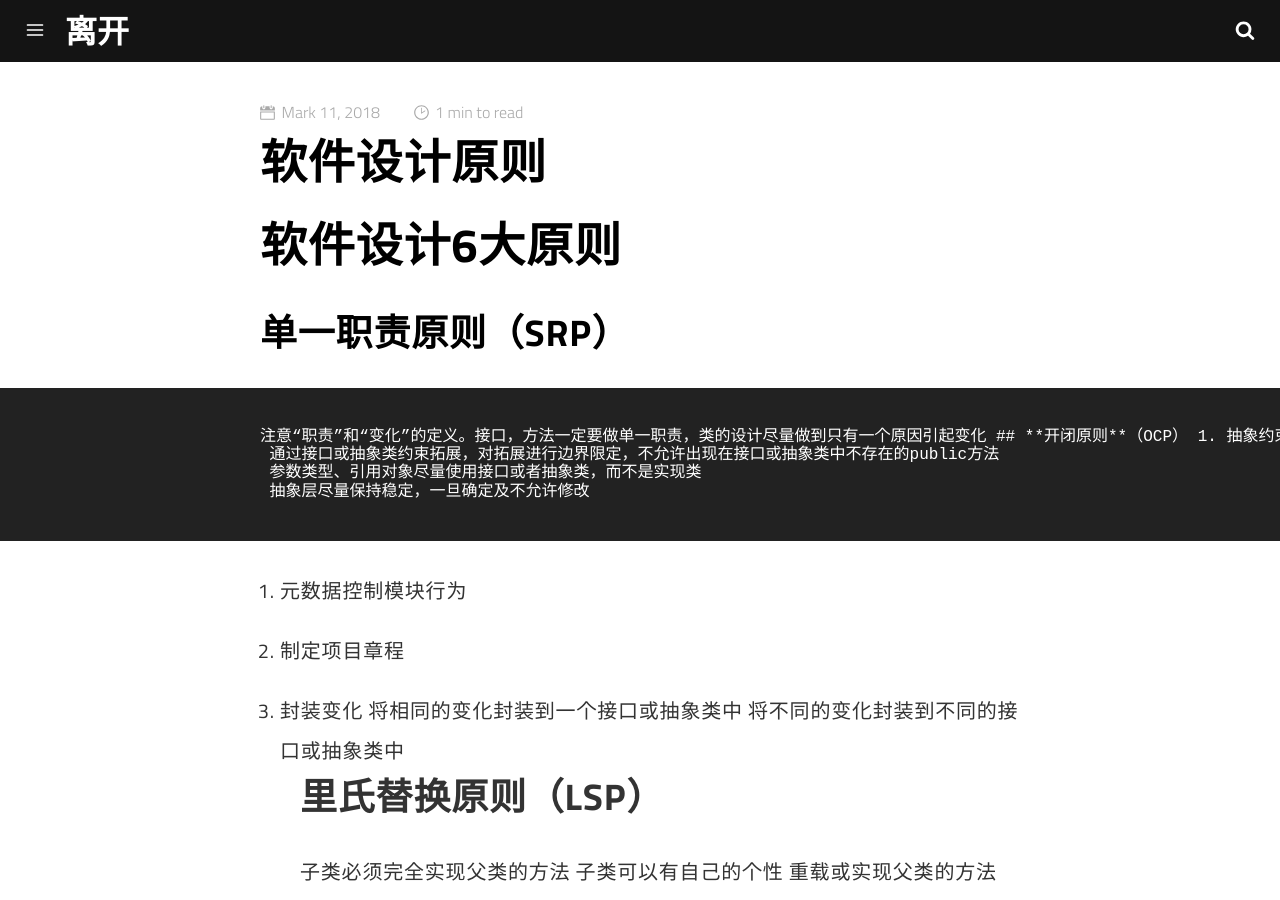
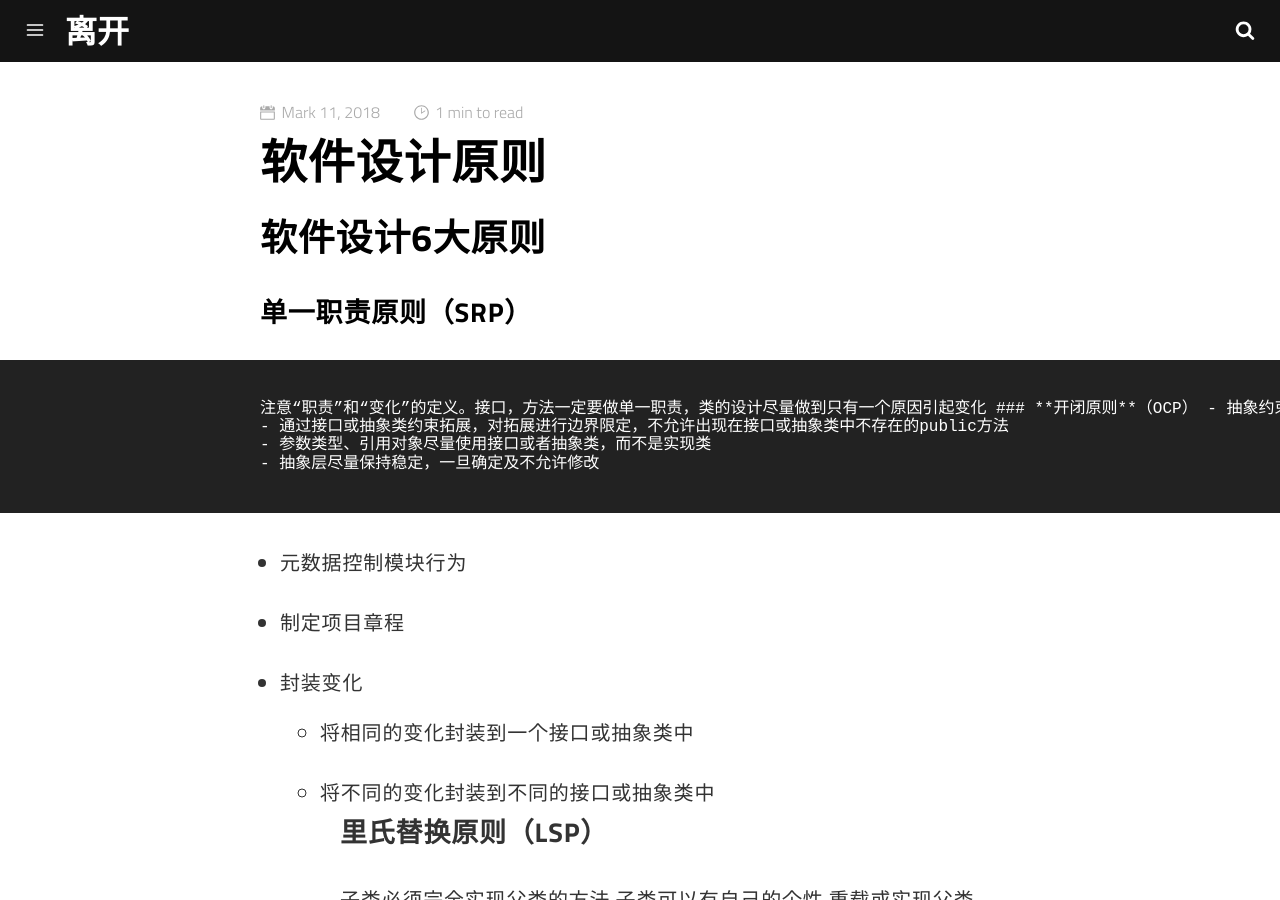
Before and after one commit to wolfleave/wolfleave.github.io, a Jekyll site: the page built from _posts/2018-03-11- design-principle.md, in a window 1280 px wide and 900 px high. Built offline with Jekyll 4.4.1, drawn with Linux system fonts in a browser that asks for light colours; comment, search, counter and statistics services are not loaded.

Commit message:
修改样式

```diff
--- a/_posts/2018-03-11- design-principle.md
+++ b/_posts/2018-03-11- design-principle.md
@@ -8,39 +8,39 @@ tags:
 -  design
 ---
 
-# 软件设计6大原则
-## 单一职责原则（SRP）
+## 软件设计6大原则
+### 单一职责原则（SRP）
     注意“职责”和“变化”的定义。接口，方法一定要做单一职责，类的设计尽量做到只有一个原因引起变化
-## **开闭原则**（OCP）
-1. 抽象约束
-     通过接口或抽象类约束拓展，对拓展进行边界限定，不允许出现在接口或抽象类中不存在的public方法
-     参数类型、引用对象尽量使用接口或者抽象类，而不是实现类
-     抽象层尽量保持稳定，一旦确定及不允许修改
+### **开闭原则**（OCP）
+- 抽象约束
+    - 通过接口或抽象类约束拓展，对拓展进行边界限定，不允许出现在接口或抽象类中不存在的public方法
+    - 参数类型、引用对象尽量使用接口或者抽象类，而不是实现类
+    - 抽象层尽量保持稳定，一旦确定及不允许修改
 
-2. 元数据控制模块行为
-3. 制定项目章程
-4. 封装变化
-     将相同的变化封装到一个接口或抽象类中
-     将不同的变化封装到不同的接口或抽象类中
-## 里氏替换原则（LSP）
+- 元数据控制模块行为
+- 制定项目章程
+- 封装变化
+    - 将相同的变化封装到一个接口或抽象类中
+    - 将不同的变化封装到不同的接口或抽象类中
+### 里氏替换原则（LSP）
      子类必须完全实现父类的方法
      子类可以有自己的个性
      重载或实现父类的方法时输入参数可以被放大
      重写或实现父类的方法时输出结果可以被缩小
-## 迪米特法则(LoD)或最少知识原则（Least Knowledge Principle）
+### 迪米特法则(LoD)或最少知识原则（Least Knowledge Principle）
      只和朋友交流
      朋友间也是有距离的
      是自己的就是自己的
-## 接口隔离原则（ISP）
+### 接口隔离原则（ISP）
      接口要尽量小
      接口要高内聚
      定制服务
      接口设计是有限度的
-## 依赖倒置原则（DIP）
+### 依赖倒置原则（DIP）
      高层模块不应该依赖底层模块，两者都应该依赖其抽象
      抽象不应该依赖细节
      细节应该依赖抽象
-### 依赖注入的方式
+#### 依赖注入的方式
 - 构造函数注入
 - 属性注入
 - 接口申明注入
```
